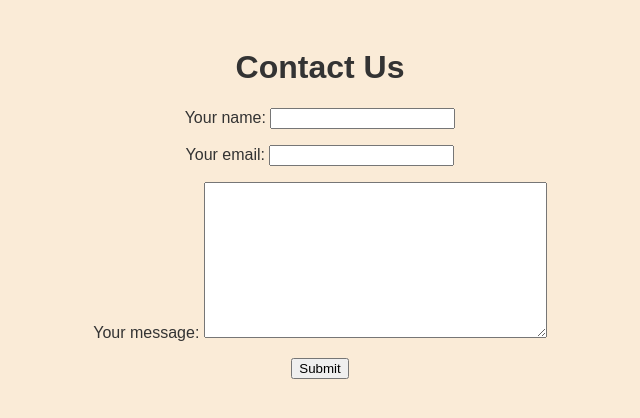
After one commit to mjr2595/dj-tutorial, a Django app: page /contact/ in a window 1280 px wide. The commit adds this page. Shown: the top 418 px of the page, without its empty margins (320-960 px from the left). Run offline with Django 5.2, Linux system fonts and the light colour scheme.

Commit message:
Refactor tour views and templates; add contact form functionality

```diff
--- /dev/null
+++ b/worldtour/asiatoursagency/form.py
@@ -0,0 +1,12 @@
+from django import forms
+
+
+class ContactForm(forms.Form):
+    name = forms.CharField(label="Your name", max_length=100)
+    email = forms.EmailField(label="Your email")
+    message = forms.CharField(label="Your message", widget=forms.Textarea)
+
+    def send_email(self):
+        print(
+            f"Sending email from {self.cleaned_data['email']} with message {self.cleaned_data['message']}"
+        )
--- /dev/null
+++ b/worldtour/asiatoursagency/templates/tours/contact.html
@@ -0,0 +1,18 @@
+{% load static %}
+
+<!DOCTYPE html>
+<html lang="en">
+  <head>
+    <meta charset="UTF-8" />
+    <meta name="viewport" content="width=device-width, initial-scale=1.0" />
+    <title>Contact Us</title>
+    <link rel="stylesheet" href="{% static "styles/styles.css" %}">
+  </head>
+  <body>
+    <h1>Contact Us</h1>
+    <form method="POST">
+      {% csrf_token %} {{form.as_p}}
+      <button type="submit">Submit</button>
+    </form>
+  </body>
+</html>
--- a/worldtour/asiatoursagency/templates/tours/index.html
+++ b/worldtour/asiatoursagency/templates/tours/home.html
@@ -1,4 +1,5 @@
 {% load static %}
+
 <!DOCTYPE html>
 <html lang="en">
   <head>
@@ -15,6 +16,9 @@
       <li>{{tour}}</li>
       {% endfor %}
     </ul>
+    <form action="{% url 'contact' %}" method="get">
+      <button type="submit" class="btn">Click to enter form</button>
+    </form>
     <script src="{% static "js/script.js" %}"></script>
   </body>
 </html>
--- a/worldtour/asiatoursagency/urls.py
+++ b/worldtour/asiatoursagency/urls.py
@@ -3,5 +3,7 @@ from django.urls import path
 from . import views
 
 urlpatterns = [
-    path("", views.index),
+    path("", views.home_view, name="home"),
+    path("contact/", views.contact_view, name="contact"),
+    path("contact/success", views.contact_success_view, name="contact-success"),
 ]
--- a/worldtour/asiatoursagency/views.py
+++ b/worldtour/asiatoursagency/views.py
@@ -1,10 +1,27 @@
-from django.shortcuts import render
+from django.shortcuts import redirect, render
 
+from .form import ContactForm
 from .models import Tour
 
 
 # Create your views here.
-def index(request):
+def home_view(request):
     tours = Tour.objects.all()
     context = {"tours": tours}
-    return render(request, "tours/index.html", context)
+    return render(request, "tours/home.html", context)
+
+
+def contact_view(request):
+    if request.method == "POST":
+        form = ContactForm(request.POST)
+        if form.is_valid():
+            form.send_email()
+            return redirect("contact-success")
+    else:
+        form = ContactForm()
+    context = {"form": form}
+    return render(request, "tours/contact.html", context)
+
+
+def contact_success_view(request):
+    return render(request, "tours/contact_success.html")
```
Also changed, not shown: worldtour/asiatoursagency/templates/tours/contact_success.html (added, +16 -0 lines).
